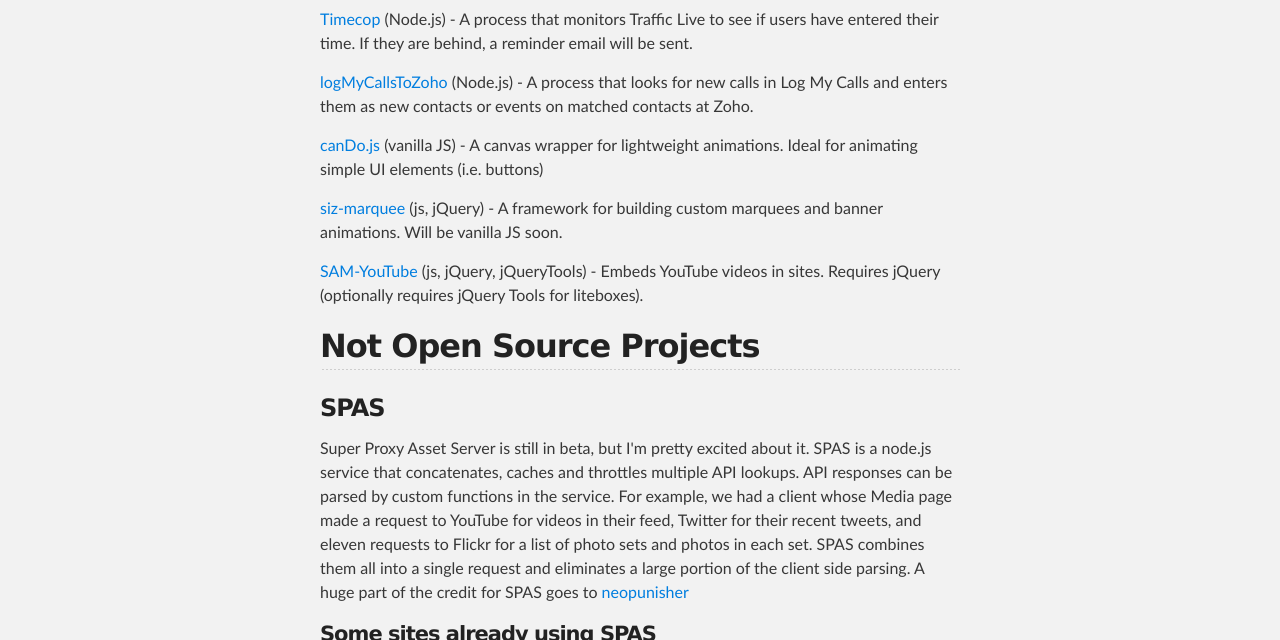
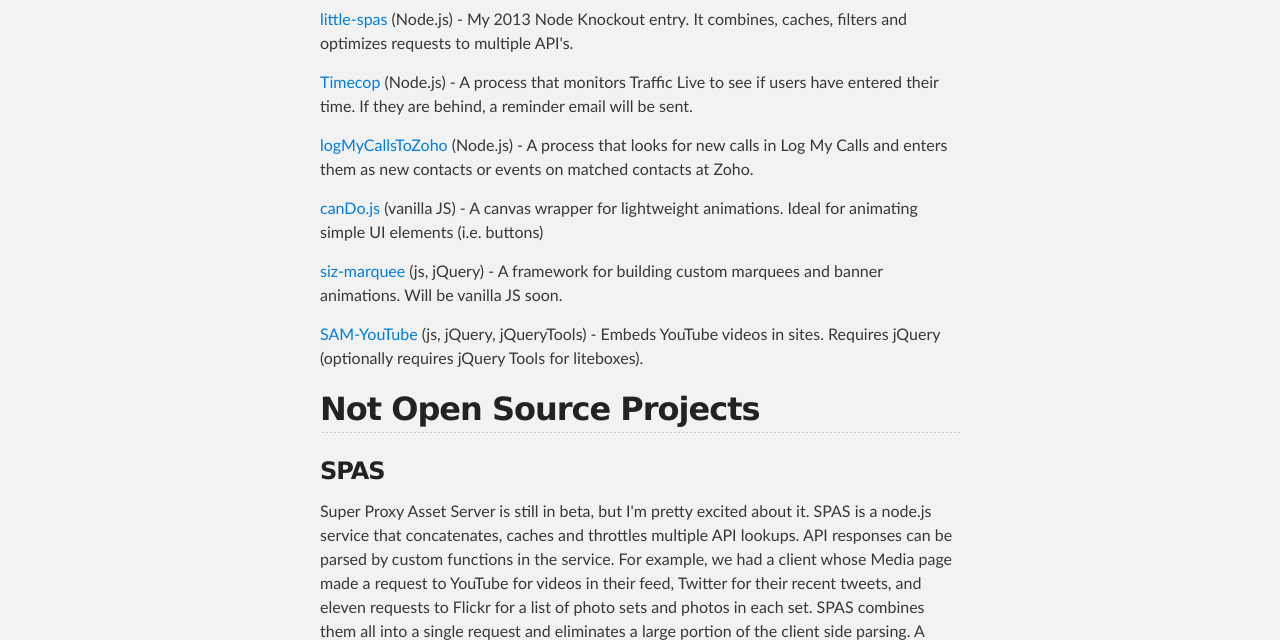
Before and after one commit to dtex/dtex.github.com, a plain HTML site: page index.html in a window 1280 px wide. Shown: the part 460-1100 px from the top of the page. Drawn offline with Linux system fonts and the light colour scheme.

Commit message:
Adding link to little-spas

```diff
--- a/index.html
+++ b/index.html
@@ -33,7 +33,9 @@
 
         <h2>Open Source Projects</h2>
 
-         <p><a href="/timecop/">Timecop</a> (Node.js) - A process that monitors Traffic Live to see if users have entered their time. If they are behind, a reminder email will be sent.</p>
+        <p><a href="/little-spas/">little-spas</a> (Node.js) - My 2013 Node Knockout entry. It combines, caches, filters and optimizes requests to multiple API's.</p>
+
+        <p><a href="/timecop/">Timecop</a> (Node.js) - A process that monitors Traffic Live to see if users have entered their time. If they are behind, a reminder email will be sent.</p>
 
         <p><a href="/logMyCallsToZoho/">logMyCallsToZoho</a> (Node.js) - A process that looks for new calls in Log My Calls and enters them as new contacts or events on matched contacts at Zoho.</p>
 
```
